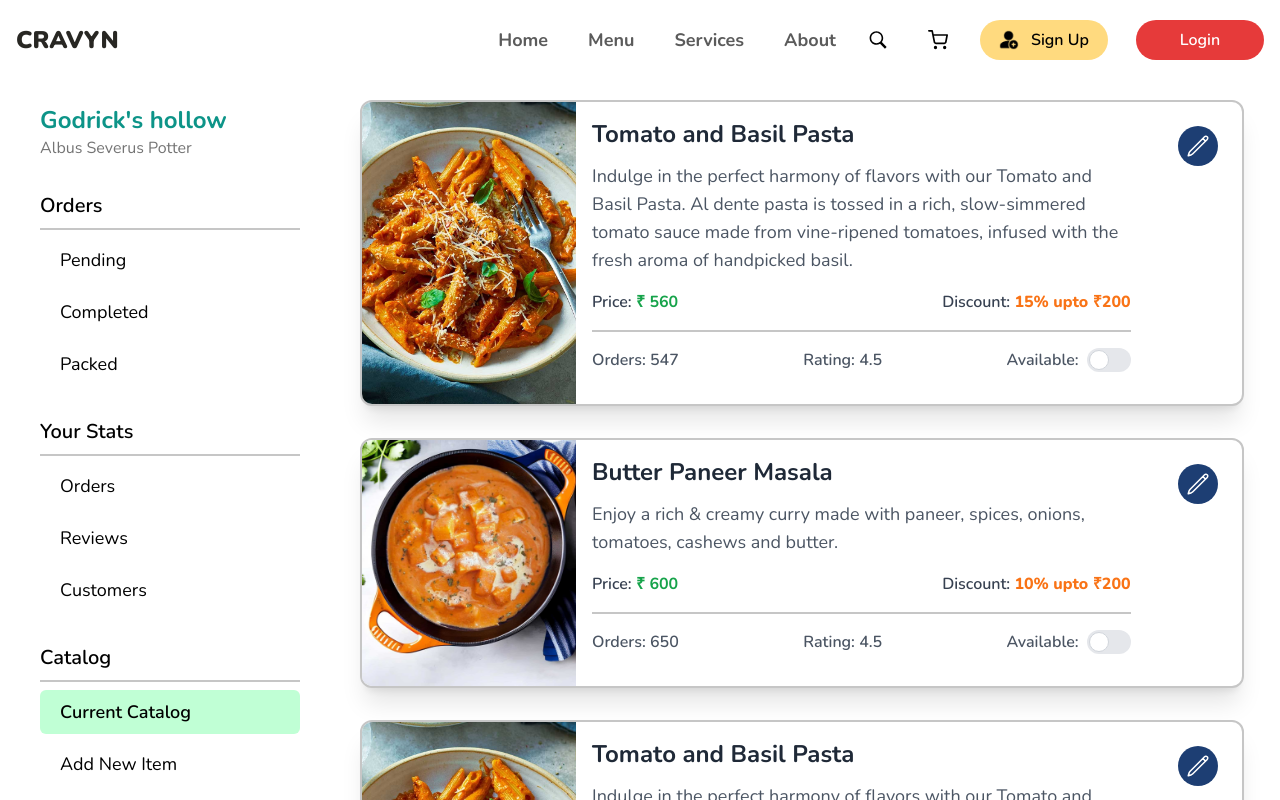
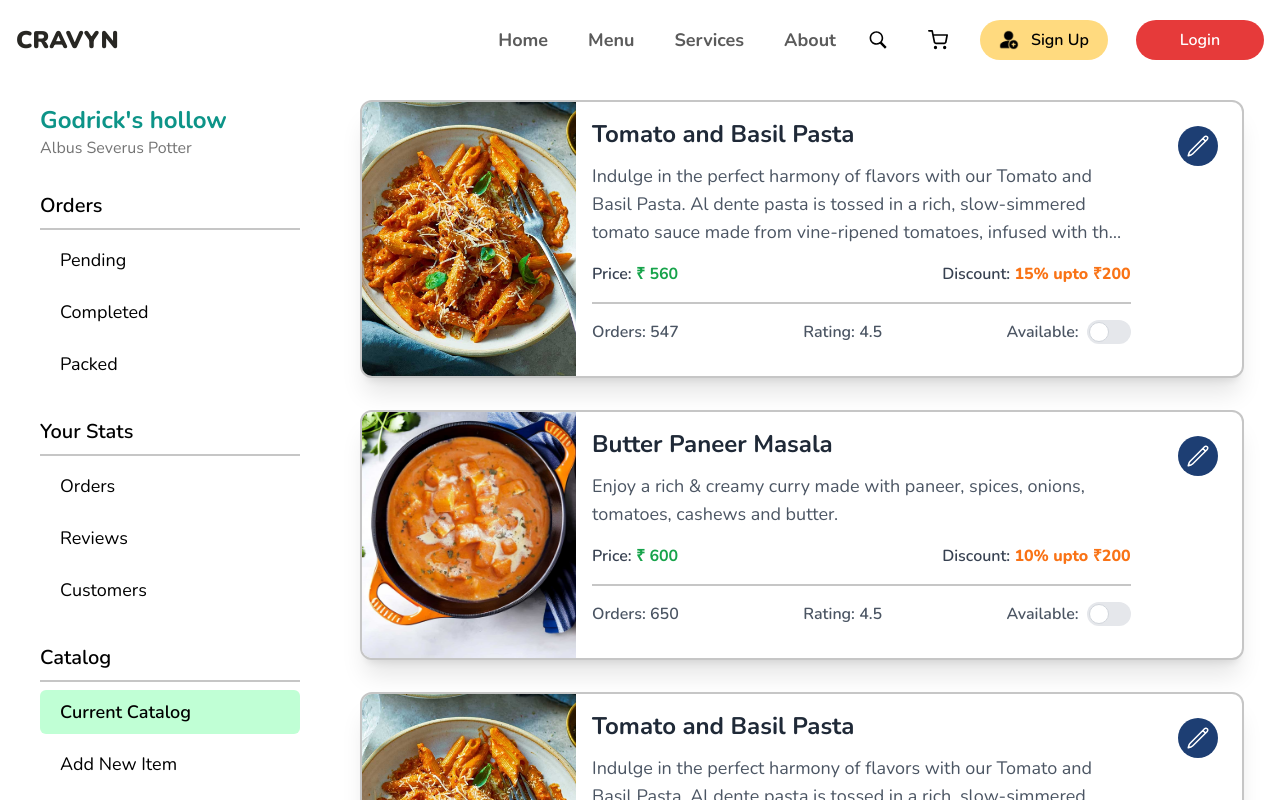
Before and after one commit to rahulc0dy/cravyn-web-frontend, a Next.js app: page /restaurant/catalog in a window 1280 px wide. Shown: the top 800 px of the page. Built offline with nearby package versions, Linux system fonts and the light colour scheme.

Commit message:
Catalog card description line clamp to 3

```diff
--- a/components/restaurant/CatalogCard.jsx
+++ b/components/restaurant/CatalogCard.jsx
@@ -22,8 +22,8 @@ const CatalogCard = ({
           class="size-6"
         >
           <path
-            stroke-linecap="round"
-            stroke-linejoin="round"
+            strokeLinecap="round"
+            strokeLinejoin="round"
             d="m16.862 4.487 1.687-1.688a1.875 1.875 0 1 1 2.652 2.652L6.832 19.82a4.5 4.5 0 0 1-1.897 1.13l-2.685.8.8-2.685a4.5 4.5 0 0 1 1.13-1.897L16.863 4.487Zm0 0L19.5 7.125"
           />
         </svg>
@@ -39,7 +39,9 @@ const CatalogCard = ({
         <div className="text-2xl font-bold text-gray-800 mb-3">{name}</div>
 
         <div>
-          <p className="text-lg font-light text-gray-600">{description}</p>
+          <p className="text-lg font-light text-gray-600 line-clamp-3">
+            {description}
+          </p>
         </div>
 
         <div className="mt-4 flex flex-col lg:flex-row justify-between">
```
